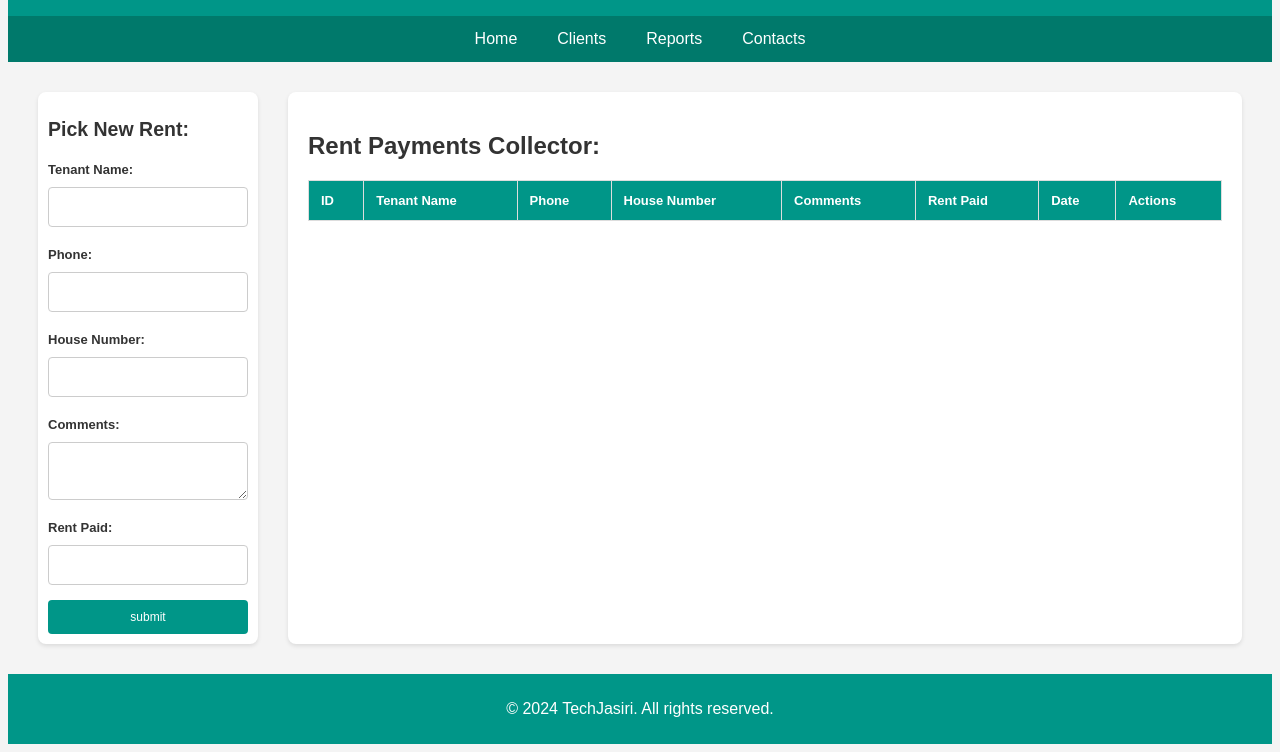
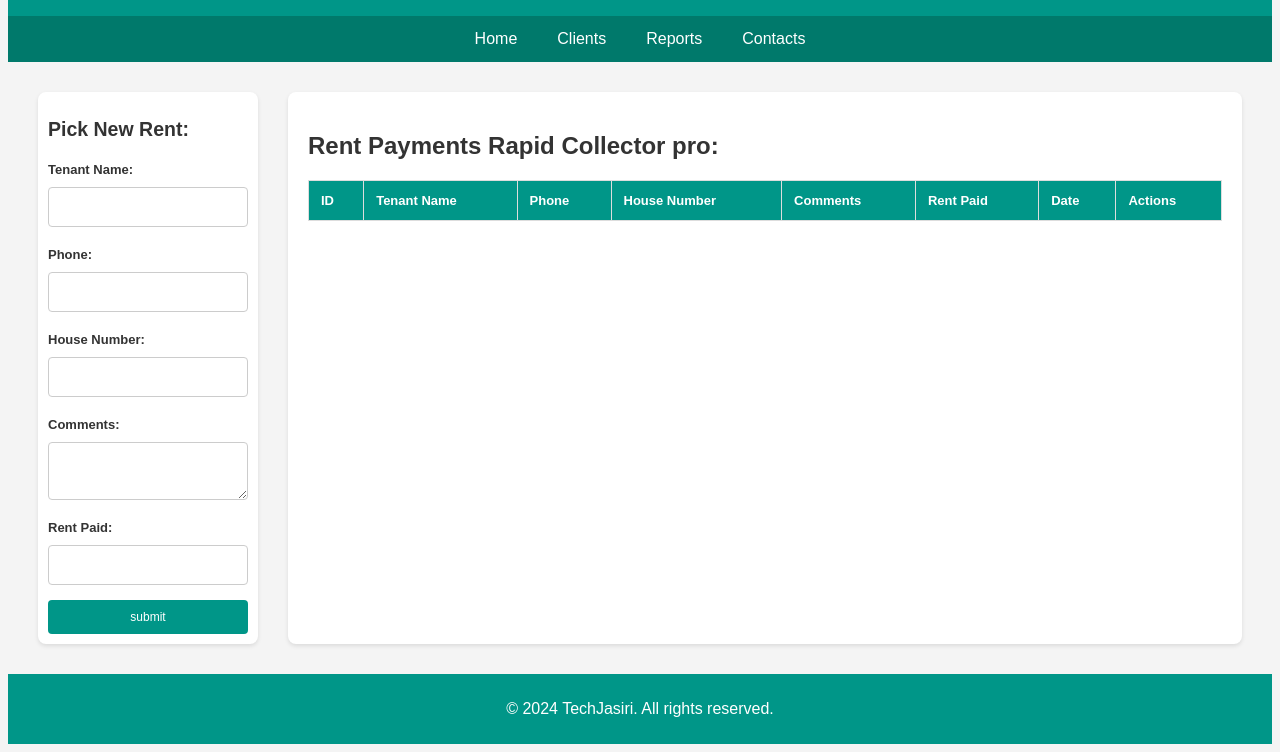
Before and after one commit to PeterNjukia/clients, a website: page public/index.html in a window 1280 px wide. Shown: the part 102-854 px from the top of the page. Drawn offline with Linux system fonts and the light colour scheme; no server answers.

```diff
--- a/public/index.html
+++ b/public/index.html
@@ -174,7 +174,7 @@
             </section>
 
             <section class="section table-section">
-                <h2>Rent Payments Collector:</h2>
+                <h2>Rent Payments Rapid Collector pro:</h2>
                 <table>
                     <thead>
                         <tr>
```
